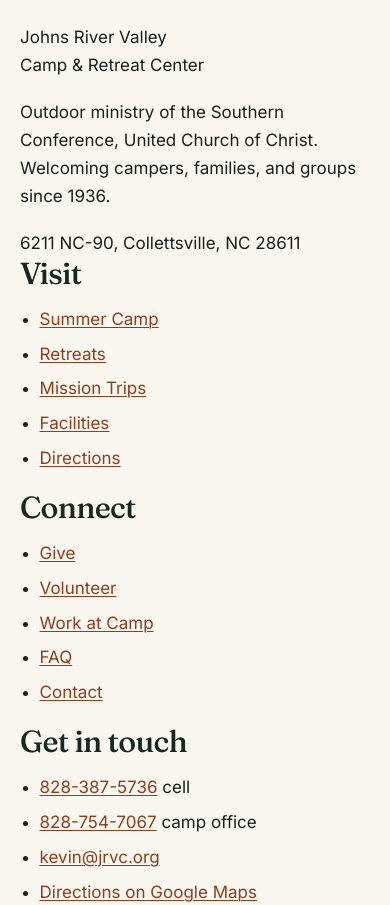
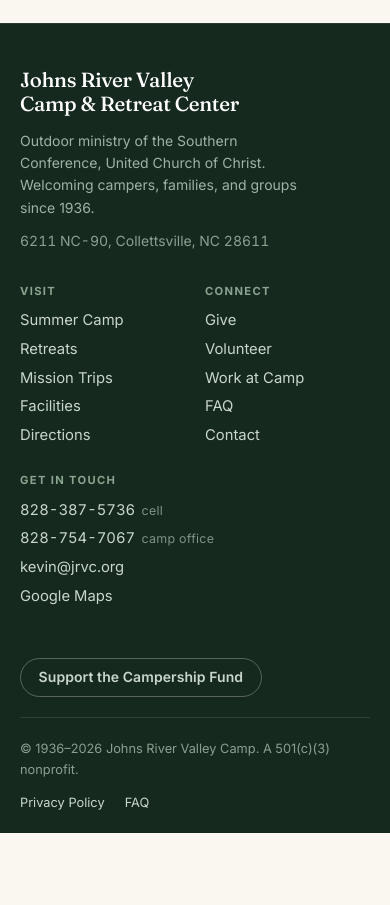
Before and after one commit to JRVC36/probable-spork, a plain HTML site: page index.html in a window 390 px wide. Shown: the part 6980-7885 px from the top of the page. Drawn offline with Linux system fonts and the light colour scheme.

Commit message:
Footer: horizontal link groups, no bullets
The footer had no CSS at all — .site-foot/.foot-list had zero rules, so it
rendered as a raw browser-default bulleted list, vertically.

- add the complete footer stylesheet (22 rules): dark green panel, brand block
  beside three link groups in a row, hairline baseline bar
- .foot-list: list-style none, tight grid, no generated bullets
- .foot-contact: values and labels sit inline; 'cell'/'camp office' become
  subdued inline labels rather than a stacked list
- responsive: 3 groups → 2 at 620px, contact group spans full width; single
  column under 820px
- CTA moved out of the contact column into its own row
- shortened 'Directions on Google Maps' to 'Google Maps' so the row stays tidy

Co-authored-by: arena-agent <297053741+arena-agent@users.noreply.github.com>

```diff
--- a/assets/css/site.css
+++ b/assets/css/site.css
@@ -925,3 +925,134 @@ select {
 
 /* Deep-link anchors for the FAQ tab panels */
 .anchor-target { display: block; height: 0; visibility: hidden; }
+
+/* ─────────────────────────────────────────────
+   Footer
+   ───────────────────────────────────────────── */
+.site-foot {
+  background: var(--forest-deep);
+  color: #c9d6cd;
+  padding-block: clamp(2.75rem, 5vw, 4.5rem) 0;
+  border-top: 1px solid rgba(255, 255, 255, 0.08);
+}
+.site-foot a { color: #c9d6cd; text-decoration: none; }
+.site-foot a:hover { color: var(--white); text-decoration: underline; text-underline-offset: 3px; }
+
+.foot-top {
+  display: grid;
+  grid-template-columns: minmax(240px, 1fr) minmax(0, 1.6fr);
+  gap: clamp(2rem, 4vw, 4rem);
+  padding-bottom: clamp(2rem, 3.5vw, 3rem);
+}
+@media (max-width: 820px) {
+  .foot-top { grid-template-columns: 1fr; gap: 2rem; }
+}
+
+.foot-brand { min-width: 0; }
+
+.foot-name {
+  font-family: var(--serif);
+  font-size: 1.28rem;
+  font-weight: 500;
+  line-height: 1.15;
+  letter-spacing: -0.015em;
+  color: var(--white);
+  margin: 0 0 0.9rem;
+}
+.foot-note {
+  font-size: 0.875rem;
+  line-height: 1.6;
+  color: #9fb3a4;
+  margin: 0 0 0.7rem;
+  max-width: 34ch;
+}
+.foot-addr {
+  font-variant-numeric: tabular-nums;
+  color: #8aa08f;
+  margin-bottom: 0;
+}
+
+/* Horizontal link groups — side by side, not stacked */
+.foot-groups {
+  display: grid;
+  grid-template-columns: repeat(3, minmax(0, 1fr));
+  gap: clamp(1.25rem, 3vw, 2.5rem);
+}
+@media (max-width: 620px) {
+  .foot-groups { grid-template-columns: 1fr 1fr; gap: 1.75rem 1.25rem; }
+  .foot-group:last-child { grid-column: 1 / -1; }
+}
+
+.foot-h {
+  font-family: var(--sans);
+  font-size: 0.7rem;
+  font-weight: 700;
+  letter-spacing: 0.12em;
+  text-transform: uppercase;
+  color: var(--sage);
+  margin: 0 0 0.85rem;
+}
+
+/* The lists render bullet-free and tight */
+.foot-list {
+  list-style: none;
+  margin: 0;
+  padding: 0;
+  display: grid;
+  gap: 0.5rem;
+}
+.foot-list li {
+  margin: 0;
+  font-size: 0.925rem;
+  line-height: 1.4;
+}
+.foot-list li::before { content: none; }
+
+/* Contact block: no bullet, label sits after the value */
+.foot-contact li {
+  display: flex;
+  flex-wrap: wrap;
+  align-items: baseline;
+  gap: 0 0.4rem;
+}
+.foot-dim {
+  font-size: 0.78rem;
+  color: #7e9284;
+  letter-spacing: 0.02em;
+}
+.foot-contact a { font-variant-numeric: tabular-nums; }
+
+.foot-cta {
+  padding-block: clamp(1.25rem, 2.5vw, 1.75rem);
+}
+.foot-give {
+  --btn-fg: #fff;
+  border-color: rgba(255, 255, 255, 0.28);
+}
+.foot-give:hover {
+  --btn-bg: rgba(255, 255, 255, 0.1);
+  --btn-fg: #fff;
+  border-color: rgba(255, 255, 255, 0.45);
+  text-decoration: none;
+}
+
+.foot-base {
+  display: flex;
+  flex-wrap: wrap;
+  align-items: center;
+  justify-content: space-between;
+  gap: 0.75rem 1.5rem;
+  padding-block: 1.25rem;
+  border-top: 1px solid rgba(255, 255, 255, 0.1);
+  font-size: 0.8rem;
+  color: #8aa08f;
+}
+.foot-base p { margin: 0; }
+.foot-legal {
+  list-style: none;
+  margin: 0;
+  padding: 0;
+  display: flex;
+  gap: 1.25rem;
+}
+.foot-legal li { margin: 0; }
--- a/index.html
+++ b/index.html
@@ -15,7 +15,7 @@
 <link rel="icon" href="assets/img/favicon.svg" type="image/svg+xml">
 <link rel="preload" href="assets/fonts/fraunces-latin-wght-normal.woff2" as="font" type="font/woff2" crossorigin>
 <link rel="preload" href="assets/fonts/inter-latin-wght-normal.woff2" as="font" type="font/woff2" crossorigin>
-<link rel="stylesheet" href="assets/css/site.css?v=83245b1e">
+<link rel="stylesheet" href="assets/css/site.css?v=8778d916">
 </head>
 <body>
 <a class="skip" href="#main">Skip to content</a>
@@ -292,13 +292,15 @@
 
 <footer class="site-foot">
   <div class="shell">
-    <div class="foot-grid">
+    <div class="foot-top">
       <div class="foot-brand">
         <p class="foot-name">Johns River Valley<br>Camp &amp; Retreat Center</p>
         <p class="foot-note">Outdoor ministry of the Southern Conference, United Church of Christ. Welcoming campers, families, and groups since 1936.</p>
         <p class="foot-note foot-addr">6211 NC-90, Collettsville, NC 28611</p>
       </div>
-      <div>
+
+      <div class="foot-groups">
+        <div class="foot-group">
           <h2 class="foot-h">Visit</h2>
           <ul class="foot-list">
             <li><a href="summer-camp.html">Summer Camp</a></li>
@@ -308,7 +310,7 @@
             <li><a href="visit.html">Directions</a></li>
           </ul>
         </div>
-      <div>
+        <div class="foot-group">
           <h2 class="foot-h">Connect</h2>
           <ul class="foot-list">
             <li><a href="get-involved.html">Give</a></li>
@@ -318,17 +320,21 @@
             <li><a href="visit.html">Contact</a></li>
           </ul>
         </div>
-      <div>
+        <div class="foot-group">
           <h2 class="foot-h">Get in touch</h2>
           <ul class="foot-list foot-contact">
             <li><a href="tel:+18283875736">828-387-5736</a> <span class="foot-dim">cell</span></li>
             <li><a href="tel:+18287547067">828-754-7067</a> <span class="foot-dim">camp office</span></li>
             <li><a href="mailto:kevin@jrvc.org">kevin@jrvc.org</a></li>
-          <li><a href="https://www.google.com/maps/dir//6211+NC-90,+Collettsville,+NC+28611" target="_blank" rel="noopener">Directions on Google Maps</a></li>
+            <li><a href="https://www.google.com/maps/dir//6211+NC-90,+Collettsville,+NC+28611" target="_blank" rel="noopener">Google Maps</a></li>
           </ul>
+        </div>
+      </div>
+    </div>
+    <div class="foot-cta">
       <a class="btn btn-ghost btn-sm foot-give" href="get-involved.html">Support the Campership Fund</a>
     </div>
-    </div>
+
     <div class="foot-base">
       <p>&copy; 1936–2026 Johns River Valley Camp. A 501(c)(3) nonprofit.</p>
       <ul class="foot-legal">
@@ -338,6 +344,6 @@
     </div>
   </div>
 </footer>
-<script src="assets/js/site.js?v=83245b1e" defer></script>
+<script src="assets/js/site.js?v=8778d916" defer></script>
 </body>
 </html>
```
Also changed, not shown: 404.html (+14 -8 lines), about.html (+14 -8 lines), build.mjs (+12 -6 lines), facilities.html (+14 -8 lines), faq.html (+14 -8 lines), get-involved.html (+14 -8 lines), mission-trips.html (+14 -8 lines), privacy.html (+14 -8 lines), register.html (+14 -8 lines), retreats.html (+14 -8 lines), summer-camp.html (+14 -8 lines), visit.html (+14 -8 lines). Lines whose indentation alone changed are shown as unchanged.
